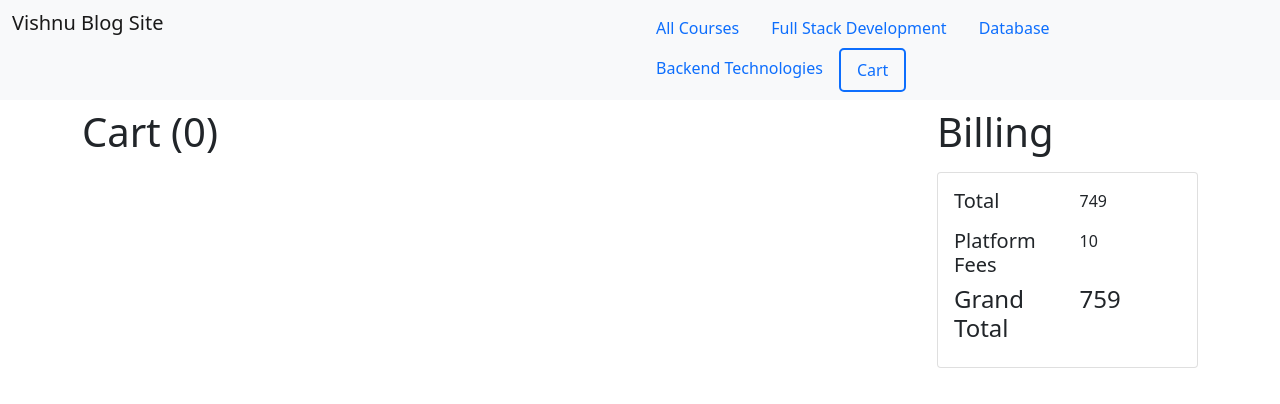
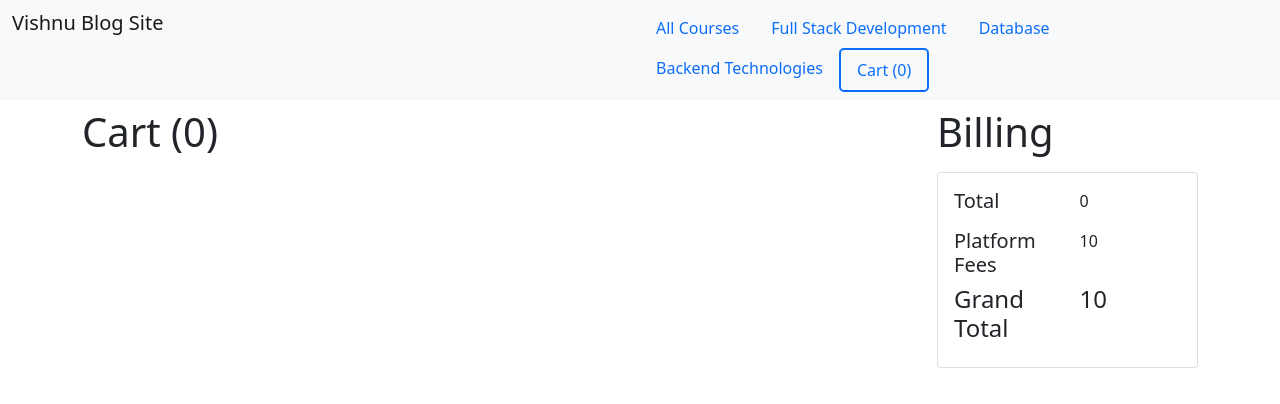
Before and after one commit to vaaluvishnu5146/Meraportfolio, a React (Vite) app: page /cart in a window 1280 px wide. Shown: the top 404 px of the page. Built offline with nearby package versions, Linux system fonts and the light colour scheme.

Commit message:
Added barrier for multiple course addition and cart reducer

```diff
--- a/src/App.jsx
+++ b/src/App.jsx
@@ -1,4 +1,4 @@
-import { useContext, useEffect } from "react";
+import { useContext, useEffect, useState } from "react";
 import { Route, Routes } from "react-router-dom";
 import Navbar from "./Components/Navbar/Navbar";
 import Login from "./Pages/Login/Login";
@@ -16,7 +16,7 @@ export default function App() {
   const { loggedIn } = useContext(AuthContext);
 
   useEffect(() => {
-    fetch("http://localhost:5174/data.json")
+    fetch("http://localhost:5173/data.json")
       .then((response) => response.json())
       .then((result) => {
         dispatcher(saveCourses(result.products));
--- a/src/Components/BlogCard/BlogCard.jsx
+++ b/src/Components/BlogCard/BlogCard.jsx
@@ -2,7 +2,7 @@ import { Link } from "react-router-dom";
 import { addToCart } from "../../Redux/Reducers/Cart.reducer";
 import { useDispatch } from "react-redux";
 
-export default function BlogCard({ product = {} }) {
+export default function BlogCard({ product = {}, disabled = false }) {
   const dispatcher = useDispatch();
   return (
     <div className="card product-card">
@@ -15,8 +15,9 @@ export default function BlogCard({ product = {} }) {
         <button
           className="btn btn-primary"
           onClick={() => dispatcher(addToCart(product))}
+          disabled={disabled}
         >
-          Add to cart
+          {disabled ? "Added To Cart" : "Add to cart"}
         </button>
       </div>
     </div>
--- /dev/null
+++ b/src/Components/CartCard/CartBillingCard.jsx
@@ -0,0 +1,36 @@
+export default function CartBillingCard({
+  total,
+  platformCharges,
+  grandTotal,
+}) {
+  return (
+    <div className="card">
+      <div className="card-body">
+        <div className="row">
+          <div className="col-6">
+            <h5>Total</h5>
+          </div>
+          <div className="col-6">
+            <p>{total}</p>
+          </div>
+        </div>
+        <div className="row">
+          <div className="col-6">
+            <h5>Platform Fees</h5>
+          </div>
+          <div className="col-6">
+            <p>{platformCharges}</p>
+          </div>
+        </div>
+        <div className="row">
+          <div className="col-6">
+            <h4>Grand Total</h4>
+          </div>
+          <div className="col-6">
+            <h4>{grandTotal}</h4>
+          </div>
+        </div>
+      </div>
+    </div>
+  );
+}
--- /dev/null
+++ b/src/Components/CartCard/CartItemCard.jsx
@@ -0,0 +1,53 @@
+import React from "react";
+
+export default function CartItemCard({
+  item = {},
+  dispatcher = () => {},
+  handleCountChange = () => {},
+}) {
+  return (
+    <div className="card mb-3">
+      <div className="card-body">
+        <div className="row">
+          <div className="col-3">
+            <img style={{ width: "100%" }} src={item.image} />
+          </div>
+          <div className="col-3">
+            <h4>{item.productName}</h4>
+            <div className="d-flex align-items-center justify-content-start">
+              <button
+                onClick={() =>
+                  dispatcher(
+                    handleCountChange({
+                      type: "dec",
+                      id: item.id,
+                    })
+                  )
+                }
+                className="btn btn-outline-primary"
+                type="button"
+              >
+                -
+              </button>
+              <span className="mx-2">{item.quantity}</span>
+              <button
+                onClick={() =>
+                  dispatcher(
+                    handleCountChange({
+                      type: "inc",
+                      id: item.id,
+                    })
+                  )
+                }
+                className="btn btn-primary"
+                type="button"
+              >
+                +
+              </button>
+            </div>
+          </div>
+        </div>
+      </div>
+    </div>
+  );
+}
--- a/src/Components/Navbar/Navbar.jsx
+++ b/src/Components/Navbar/Navbar.jsx
@@ -1,10 +1,12 @@
 import { useContext } from "react";
 import { useNavigate, NavLink } from "react-router-dom";
 import { AuthContext } from "../../Context/AuthContext";
+import { useSelector } from "react-redux";
 
 export default function Navbar() {
   const navigator = useNavigate();
   const { loggedIn } = useContext(AuthContext);
+  const { items = [] } = useSelector((state) => state.cart);
   return (
     <nav className="navbar navbar-light bg-light">
       <div className="container-fluid">
@@ -74,7 +76,7 @@ export default function Navbar() {
                       }
                       aria-current="page"
                     >
-                      Cart
+                      Cart ({items.length})
                     </NavLink>
                   </li>
                 </ul>
--- a/src/Pages/Cart/Cart.jsx
+++ b/src/Pages/Cart/Cart.jsx
@@ -1,105 +1,28 @@
-import { useEffect, useReducer } from "react";
-import { computeBilling, handleQuantityChange } from "../../utils";
+import { useEffect } from "react";
 import { useDispatch, useSelector } from "react-redux";
-import { handleCountChange } from "../../Redux/Reducers/Cart.reducer";
-
-const INITIAL_STATE = {
-  cart: [
-    {
-      id: 1,
-      image:
-        "https://encrypted-tbn0.gstatic.com/images?q=tbn:ANd9GcTmy3YIzU0SxjvZNNJJT9UpfeBXRk23lZ10yWYorrH83Q&s",
-      productName: "Javascript Mastery",
-      quantity: 1,
-      price: 499,
-    },
-    {
-      id: 2,
-      image:
-        "https://www.shutterstock.com/image-vector/front-end-development-web-application-260nw-521164462.jpg",
-      productName: "FE Mastery",
-      quantity: 1,
-      price: 499,
-    },
-    {
-      id: 3,
-      image:
-        "https://img.freepik.com/free-vector/back-end-typographic-header-software-development-process-website-interface-design-improvement-programming-coding-it-profession-isolated-flat-vector-illustration_613284-210.jpg",
-      productName: "BE Mastery",
-      quantity: 1,
-      price: 499,
-    },
-  ],
-  coupon: {
-    name: "COUPA50",
-    value: 50,
-    type: "%",
-  },
-  total: 0,
-  grandTotal: 0,
-  platformCharges: 10,
-};
-
-function cartReducer(state, action) {
-  if (action.type === "inc") {
-    const cart = handleQuantityChange(
-      state.cart,
-      action.type,
-      action.payload.id
-    );
-    const { total, grandTotal } = computeBilling(
-      cart,
-      state.coupon,
-      state.platformCharges
-    );
-    return {
-      ...state,
-      cart: cart,
-      total,
-      grandTotal,
-    };
-  } else if (action.type === "dec") {
-    const cart = handleQuantityChange(
-      state.cart,
-      action.type,
-      action.payload.id
-    );
-    const { total, grandTotal } = computeBilling(
-      cart,
-      state.coupon,
-      state.platformCharges
-    );
-    return {
-      ...state,
-      cart: cart,
-      total,
-      grandTotal,
-    };
-  } else if (action.type === "billing") {
-    const { total, grandTotal } = computeBilling(
-      state.cart,
-      state.coupon,
-      state.platformCharges
-    );
-    return {
-      ...state,
-      cart: state.cart,
-      total,
-      grandTotal,
-    };
-  }
-  throw Error("Unknown action.");
-}
+import {
+  handleCountChange,
+  handleCartValueComputation,
+} from "../../Redux/Reducers/Cart.reducer";
+import CartItemCard from "../../Components/CartCard/CartItemCard";
+import CartBillingCard from "../../Components/CartCard/CartBillingCard";
 
 export default function Cart() {
-  const [state, dispatch] = useReducer(cartReducer, INITIAL_STATE);
-  const { platformCharges, total, grandTotal } = state;
-  const { items = [] } = useSelector((state) => state.cart);
   const dispatcher = useDispatch();
+  const {
+    items = [],
+    total,
+    grandTotal,
+    platformCharges,
+  } = useSelector((state) => state.cart);
 
   useEffect(() => {
-    dispatch({ type: "billing" });
+    dispatcher(handleCartValueComputation());
   }, []);
+
+  useEffect(() => {
+    dispatcher(handleCartValueComputation());
+  }, [items]);
 
   return (
     <div className="container">
@@ -109,83 +32,23 @@ export default function Cart() {
             <h1 className="mb-3">Cart ({items.length})</h1>
             <div className="col-12">
               {items.map((item, index) => (
-                <div key={`${item.productName}-${index}`} className="card mb-3">
-                  <div className="card-body">
-                    <div className="row">
-                      <div className="col-3">
-                        <img style={{ width: "100%" }} src={item.image} />
-                      </div>
-                      <div className="col-3">
-                        <h4>{item.productName}</h4>
-                        <div className="d-flex align-items-center justify-content-start">
-                          <button
-                            onClick={() =>
-                              dispatcher(
-                                handleCountChange({
-                                  type: "dec",
-                                  id: item.id,
-                                })
-                              )
-                            }
-                            className="btn btn-outline-primary"
-                            type="button"
-                          >
-                            -
-                          </button>
-                          <span className="mx-2">{item.quantity}</span>
-                          <button
-                            onClick={() =>
-                              dispatcher(
-                                handleCountChange({
-                                  type: "inc",
-                                  id: item.id,
-                                })
-                              )
-                            }
-                            className="btn btn-primary"
-                            type="button"
-                          >
-                            +
-                          </button>
-                        </div>
-                      </div>
-                    </div>
-                  </div>
-                </div>
+                <CartItemCard
+                  key={`${item.productName}-${index}`}
+                  item={item}
+                  dispatcher={dispatcher}
+                  handleCountChange={handleCountChange}
+                />
               ))}
             </div>
           </div>
         </div>
         <div className="col-3">
           <h1 className="mb-3">Billing</h1>
-          <div className="card">
-            <div className="card-body">
-              <div className="row">
-                <div className="col-6">
-                  <h5>Total</h5>
-                </div>
-                <div className="col-6">
-                  <p>{total}</p>
-                </div>
-              </div>
-              <div className="row">
-                <div className="col-6">
-                  <h5>Platform Fees</h5>
-                </div>
-                <div className="col-6">
-                  <p>{platformCharges}</p>
-                </div>
-              </div>
-              <div className="row">
-                <div className="col-6">
-                  <h4>Grand Total</h4>
-                </div>
-                <div className="col-6">
-                  <h4>{grandTotal}</h4>
-                </div>
-              </div>
-            </div>
-          </div>
+          <CartBillingCard
+            total={total}
+            platformCharges={platformCharges}
+            grandTotal={grandTotal}
+          />
         </div>
       </div>
     </div>
--- a/src/Redux/Reducers/Cart.reducer.js
+++ b/src/Redux/Reducers/Cart.reducer.js
@@ -1,9 +1,31 @@
 import { createSlice } from "@reduxjs/toolkit";
+import { computeBilling } from "../../utils";
+
+function computeCartPricing(state = {}) {
+  const { total, grandTotal } = computeBilling(
+    state.items,
+    state.coupon,
+    state.platformCharges
+  );
+  return {
+    ...state,
+    total,
+    grandTotal,
+  };
+}
 
 const CartReducer = createSlice({
   name: "Cart",
   initialState: {
     items: [],
+    coupon: {
+      name: "COUPA50",
+      value: 50,
+      type: "%",
+    },
+    total: 0,
+    grandTotal: 0,
+    platformCharges: 10,
   },
   reducers: {
     // Action creators goes inside
@@ -26,8 +48,15 @@ const CartReducer = createSlice({
         }
       }
     },
+    handleCartValueComputation: (state) => {
+      return {
+        ...state,
+        ...computeCartPricing(state),
+      };
+    },
   },
 });
 
-export const { addToCart, handleCountChange } = CartReducer.actions;
+export const { addToCart, handleCountChange, handleCartValueComputation } =
+  CartReducer.actions;
 export default CartReducer.reducer;
```
Also changed, not shown: src/Pages/Blogs/Blogs.jsx (+13 -2 lines).
